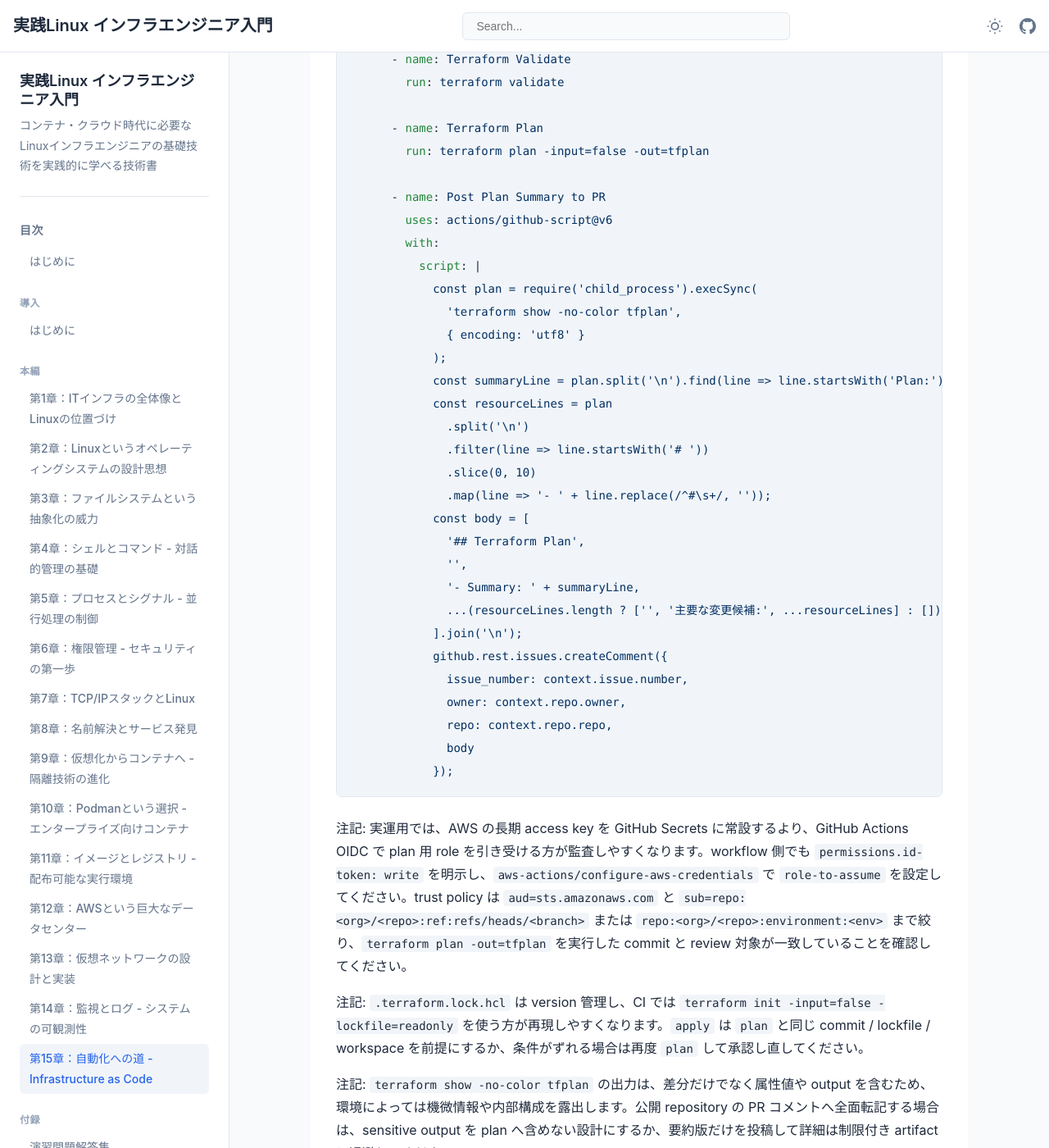
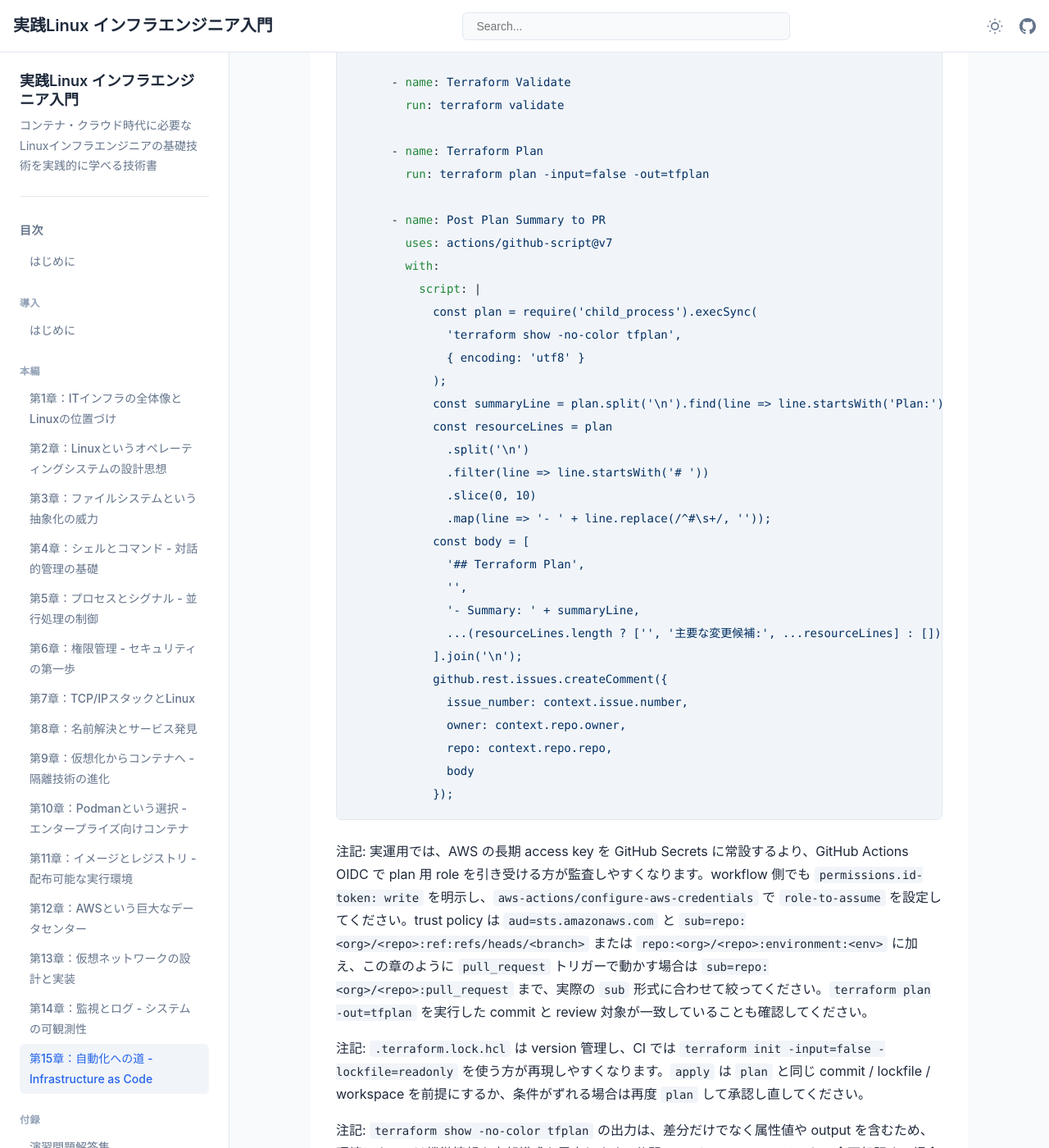
Before and after one commit to itdojp/linux-infra-textbook2, a Jekyll site: the page built from docs/chapters/chapter-15-infrastructure-as-code.md, in a window 1280 px wide and 1400 px high, scrolled down 8708 px. Shown: the whole window at 82% size. Built offline with Jekyll 4.4.1, drawn with Linux system fonts in a browser that asks for light colours; our own code applies the rules of GitHub Pages for plain Markdown files; some of the changed text lies outside the part shown.

Commit message:
docs: address Linux infra review feedback

````diff
--- a/docs/chapters/chapter-15-infrastructure-as-code.md
+++ b/docs/chapters/chapter-15-infrastructure-as-code.md
@@ -318,7 +319,7 @@ jobs:
         run: terraform plan -input=false -out=tfplan
 
       - name: Post Plan Summary to PR
-        uses: actions/github-script@v6
+        uses: actions/github-script@v7
         with:
           script: |
             const plan = require('child_process').execSync(
@@ -345,7 +346,7 @@ jobs:
             });
 ```
 
-注記: 実運用では、AWS の長期 access key を GitHub Secrets に常設するより、GitHub Actions OIDC で plan 用 role を引き受ける方が監査しやすくなります。workflow 側でも `permissions.id-token: write` を明示し、`aws-actions/configure-aws-credentials` で `role-to-assume` を設定してください。trust policy は `aud=sts.amazonaws.com` と `sub=repo:<org>/<repo>:ref:refs/heads/<branch>` または `repo:<org>/<repo>:environment:<env>` まで絞り、`terraform plan -out=tfplan` を実行した commit と review 対象が一致していることを確認してください。
+注記: 実運用では、AWS の長期 access key を GitHub Secrets に常設するより、GitHub Actions OIDC で plan 用 role を引き受ける方が監査しやすくなります。workflow 側でも `permissions.id-token: write` を明示し、`aws-actions/configure-aws-credentials` で `role-to-assume` を設定してください。trust policy は `aud=sts.amazonaws.com` と `sub=repo:<org>/<repo>:ref:refs/heads/<branch>` または `repo:<org>/<repo>:environment:<env>` に加え、この章のように `pull_request` トリガーで動かす場合は `sub=repo:<org>/<repo>:pull_request` まで、実際の `sub` 形式に合わせて絞ってください。`terraform plan -out=tfplan` を実行した commit と review 対象が一致していることも確認してください。
 
 注記: `.terraform.lock.hcl` は version 管理し、CI では `terraform init -input=false -lockfile=readonly` を使う方が再現しやすくなります。`apply` は `plan` と同じ commit / lockfile / workspace を前提にするか、条件がずれる場合は再度 `plan` して承認し直してください。
 
````
Also changed, not shown: other parts of docs/chapters/chapter-15-infrastructure-as-code.md (+4 -3 lines), docs/chapters/chapter-10-podman.md (+1 -1 lines), src/chapters/chapter-10-podman.md (+1 -1 lines), src/chapters/chapter-15-infrastructure-as-code.md (+6 -5 lines).
